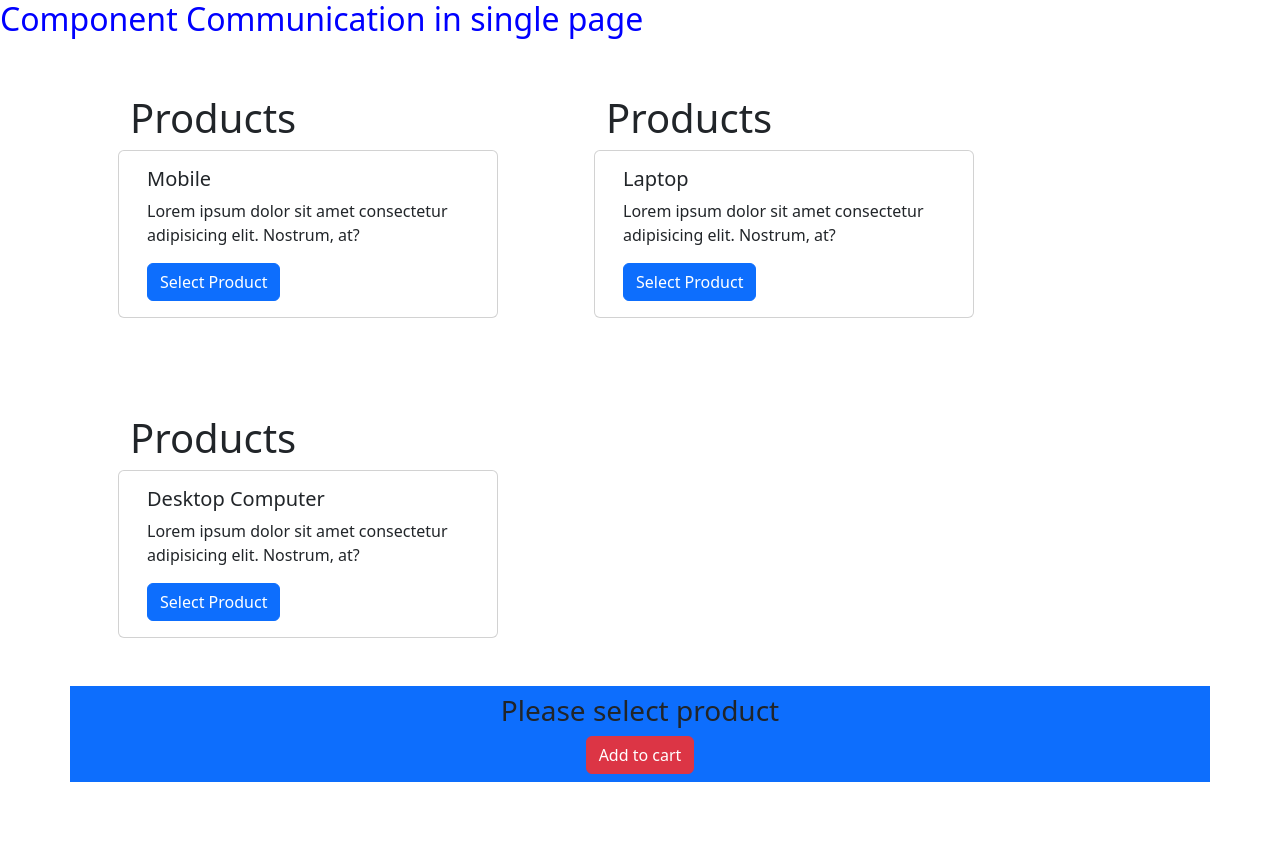
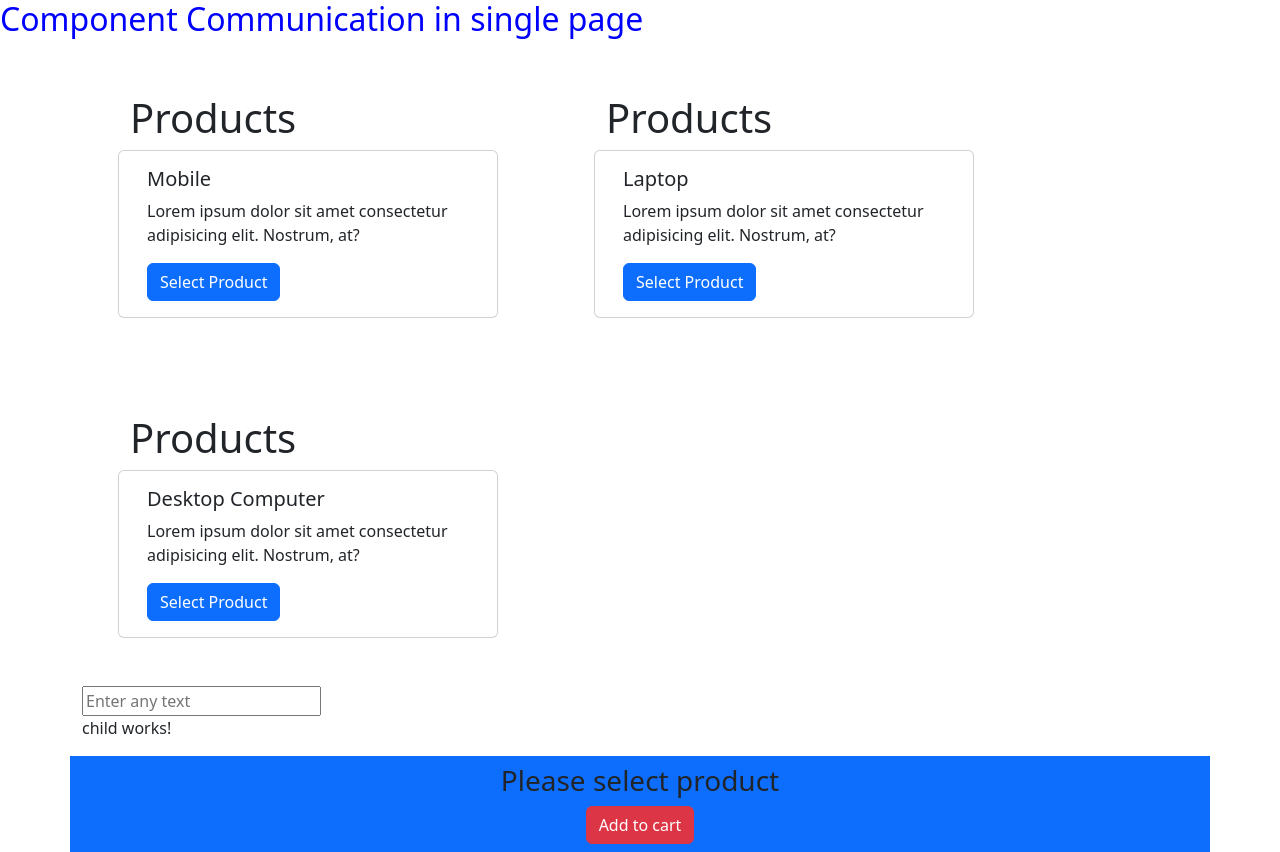
Before and after one commit to BirTajpuriya/Angular_learning, an Angular app: page / in a window 1280 px wide. Before the commit the page ends 800 px from the top, so only its background shows below. Built offline with nearby package versions, Linux system fonts and the light colour scheme.

Commit message:
parent to child component

```diff
--- a/src/app/app.module.ts
+++ b/src/app/app.module.ts
@@ -4,11 +4,13 @@ import {ReactiveFormsModule,FormsModule} from '@angular/forms'
 
 import { AppComponent } from './app.component';
 import { ParentComponent } from './parent/parent.component';
+import { ChildComponent } from './child/child.component';
 
 @NgModule({
   declarations: [
     AppComponent,
-    ParentComponent
+    ParentComponent,
+    ChildComponent
   ],
   imports: [
     BrowserModule,
--- /dev/null
+++ b/src/app/child/child.component.html
@@ -0,0 +1,2 @@
+<input type="text" name="" value="" placeholder="{{placeHolder}}" id="">
+<p>child works!</p>
--- a/src/app/parent/parent.component.html
+++ b/src/app/parent/parent.component.html
@@ -53,6 +53,7 @@
             </div>
         </div>
     </div>
+    <app-child [placeHolder]="mytext"></app-child>
     <div class="row">
         <div class="col-12 bg-primary text-center p-2">
             <h3 *ngIf="!productSelected">Please select product</h3>
@@ -62,18 +63,15 @@
     </div>
 </div>
 
-<!-- points to remember
-    =>here first we make condition, if any product is selected then only show  product_name is selected,
-    else show please select product
-for this we use *ngIf
+<!-- parent to child communication
+=> here we first make input field in child component
+=>make a input field with placeholder
+=>make a variable in ts file
 
-    =>make the product button with click event and call the onSelected method
-    =>with onSelected method we pass the product name as parameter
-    =>if any product is selected then only show to below and hide the please select product
+=>in parent component
+=> inside the child class component make property binding of same variable that is define in child component ts file
+for example:
+<app-child [placeHolder]="'mytext'"></app-child>
 
-    => for alert we make first div for alert
-    =>then we have add a function onAddProduct() and call it on button click
-    =>in this function we set the addedProduct to product_name
-    =>then we show the alert with *ngIf
-    =>then we show the checkout button
+=>then make a variable in parent ts and pass to parent component template.
 -->
--- a/src/app/parent/parent.component.ts
+++ b/src/app/parent/parent.component.ts
@@ -24,5 +24,6 @@ product_name:string='';
 this.addedProduct=this.product_name;
   }
 
-
+// input field placeholder
+mytext='Enter any text';
 }
```
Also changed, not shown: src/app/child/child.component.ts (added, +10 -0 lines), src/app/child/child.component.css (added), 1 other file (tests, documents, lock files or other folders).
